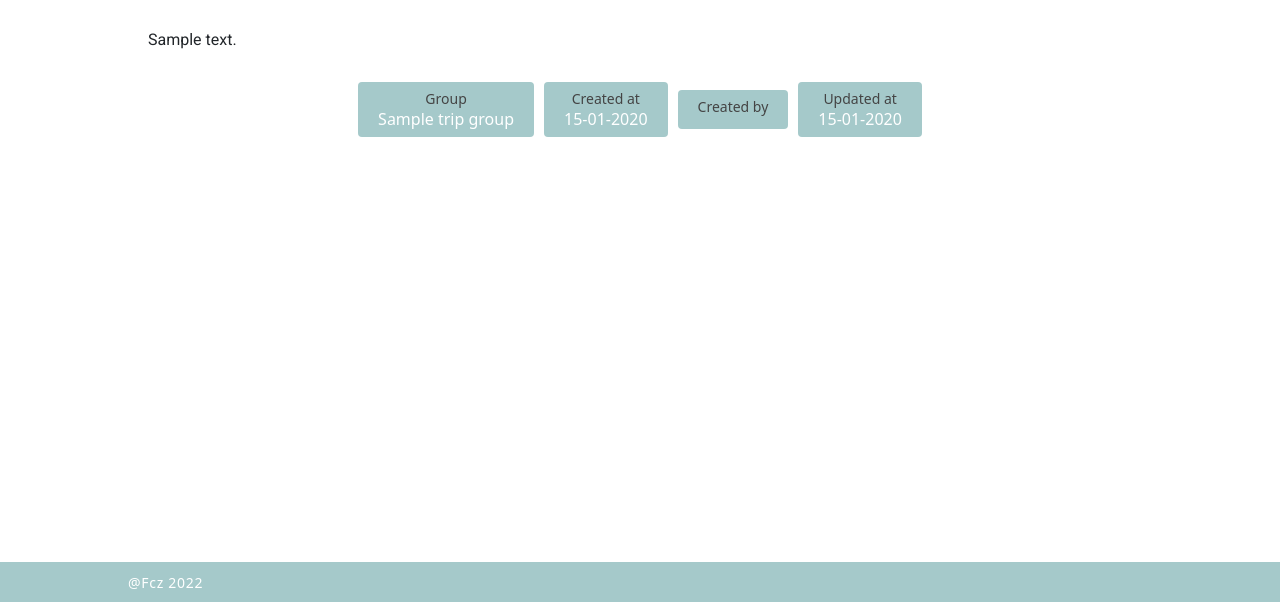
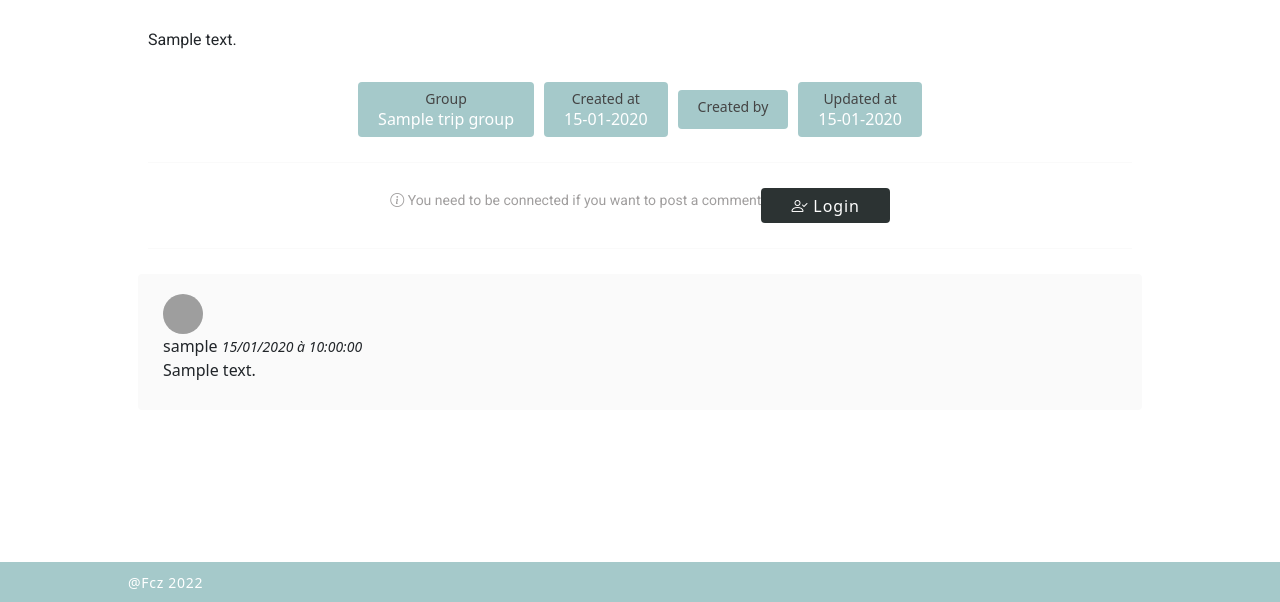
Before and after one commit to Drea-Fcz/snowtricks, a Symfony app: template templates/trick/show.html.twig in a window 1280 px wide. Shown: the part 198-800 px from the top of the page. Run offline with Twig, Linux system fonts and the light colour scheme; the template is opened without the code that fills it: most values are stand-ins (such as "Sample title", 1, 10 or a date in 2020); some libraries are stand-ins or nearby versions; some web fonts are replaced; grey boxes are pictures that could not be loaded.

Commit message:
#7 closed, trick detail and form

```diff
--- a/assets/styles/scss/components/_button.scss
+++ b/assets/styles/scss/components/_button.scss
@@ -9,7 +9,6 @@ button {
     min-height: 35px;
     border: none;
     cursor: pointer;
-    //text-transform: uppercase;
     letter-spacing: .9px;
     font-size: 1rem;
     font-weight: 400;
@@ -24,7 +23,7 @@ button {
         background-color: $pastel;
 
         &:hover {
-            box-shadow: 10px 10px 6px $blue;
+            box-shadow: 6px 6px 8px $blue;
         }
     }
 
@@ -37,7 +36,7 @@ button {
         }
 
         &:hover {
-            box-shadow: 10px 10px 6px $blue;
+            box-shadow: 6px 6px 8px $blue;
         }
     }
 
--- a/assets/styles/scss/templates/_trick.scss
+++ b/assets/styles/scss/templates/_trick.scss
@@ -112,6 +112,56 @@ main {
           }
         }
       }
+
+      .add-comment {
+        padding: 25px 10px;
+        display: flex;
+        flex-direction: row;
+        align-items: center;
+        justify-content: center;
+        border-top: 1px solid $broken-white;
+        border-bottom: 1px solid $broken-white;
+        margin: 25px 20px;
+
+        span {
+          color: $grey-light;
+          margin-bottom: 10px;
+          font-family: 'Roboto', sans-serif;
+          font-size: 14px;
+          font-weight: 400;
+          text-align: center;
+        }
+      }
+
+      .comments {
+        margin: 10px;
+
+        .card {
+          margin-bottom: 10px;
+
+          .card-title {
+            flex-direction: row;
+
+            img {
+              height: 40px;
+              max-width: 40px;
+              border-radius: 100%;
+              margin-right: 10px;
+            }
+          }
+
+          .block-action {
+            display: flex;
+            align-items: center;
+
+            a {
+              &:first-child {
+                margin-right: 10px;
+              }
+            }
+          }
+        }
+      }
     }
   }
 
--- a/src/Controller/TrickController.php
+++ b/src/Controller/TrickController.php
@@ -91,7 +91,7 @@ class TrickController extends AbstractController
             if ($new) {
                 return $this->redirectToRoute('_trick.list');
             } else {
-                return $this->redirectToRoute('trick_show', ['id' => $trick->getId()]);
+                return $this->redirectToRoute('trick_show', ['slug' => $trick->getSlug()]);
             }
 
 
@@ -121,7 +121,7 @@ class TrickController extends AbstractController
             $this->addFlash('error', "This trick doesn't  exist");
         }
 
-        return  $this->redirectToRoute('index');
+        return  $this->redirectToRoute('_trick.list');
     }
 
 
--- a/src/Entity/User.php
+++ b/src/Entity/User.php
@@ -6,6 +6,7 @@ use App\Repository\UserRepository;
 use Doctrine\Common\Collections\ArrayCollection;
 use Doctrine\Common\Collections\Collection;
 use Doctrine\ORM\Mapping as ORM;
+use Symfony\Component\Validator\Constraints as Assert;
 use Symfony\Bridge\Doctrine\Validator\Constraints\UniqueEntity;
 use Symfony\Component\Security\Core\User\PasswordAuthenticatedUserInterface;
 use Symfony\Component\Security\Core\User\UserInterface;
--- a/src/Form/RegistrationFormType.php
+++ b/src/Form/RegistrationFormType.php
@@ -22,7 +22,7 @@ class RegistrationFormType extends AbstractType
             ->add('username', null, [
                 'label' => 'Username',
                 'attr' => array(
-                    'placeholder' => 'Ex: JonDoe',
+                    'placeholder' => 'Ex: JonSnow',
                 )
             ])
             ->add('email', EmailType::class, [
--- a/src/Form/TrickFormType.php
+++ b/src/Form/TrickFormType.php
@@ -31,22 +31,25 @@ class TrickFormType extends AbstractType
             ->add('name', TextType::class, [
                 'label' => 'Name of the Tick *',
                 'help' => 'The figure name must be unique',
+                'required' => true,
                 'attr' => array(
                     'placeholder' => 'Ex: Nose Press'
                 )
             ])
             ->add('description', TextareaType::class, [
                 'label' => 'Description *',
+                'required' => true,
                 'attr' => array(
                     'placeholder' => 'Ex: A tail press is riding along a flat surface and switching your weight to your back leg while lifting your front leg slightly, which will then lift the front of the board. Whilst a nose press is the opposite, where the weight is shifted into the front.... '
                 )
             ])
             ->add('tripGroup', ChoiceType::class, [
                 'label' => 'Trick Group *',
+                'required' => true,
                 'choices' => $trickChoices
             ])
             ->add('trickMedia', CollectionType::class, [
-                'label' => false,
+                'entry_options' => ['label' => false],
                 'entry_type' => TrickMediaFormType::class,
                 'allow_add' => true,
                 'allow_delete' => true,
--- a/src/Service/TrickMediaService.php
+++ b/src/Service/TrickMediaService.php
@@ -15,9 +15,10 @@ class TrickMediaService
      * @param Trick $trick
      * @return bool|Trick
      */
-    public function checkAndAddMedia(Trick $trick): bool|Trick
+    public function checkAndAddMedia(Trick $trick, $medias): bool|Trick
     {
-        foreach ($trick->getTrickMedia() as $media) {
+        foreach ($medias['trickMedia'] as $media) {
+            dd($media);
             $isImg = $this->checkUrlType('https://live.staticflickr.com/7004/6769020405_e6ddfb7bf5_b.jpg');
             $media->setIsImage($isImg);
             $this->_em->persist($media);
--- a/templates/trick/show.html.twig
+++ b/templates/trick/show.html.twig
@@ -4,7 +4,7 @@
 
 {% block main %}
     <main class="trick-detail">
-                {% for type, messages in app.flashes %}
+        {% for type, messages in app.flashes %}
             {% for message in messages %}
                 <div class="{{ type }}">
                     <div>
@@ -99,6 +99,81 @@
                     </div>
                 {% endif %}
             </div>
+            <div class="add-comment">
+                {% if app.user %}
+                    <a href="#">
+                        <button class="small broken-white">
+                            <i class="bi bi-chat-text"></i>
+                            Add new comment
+                        </button>
+                    </a>
+                {% else %}
+                    <span>
+                        <i class="bi bi-info-circle"></i>
+                        You need to be connected if you want to post a comment
+                    </span>
+                    <a href="{{ path('app_login') }}">
+                        <button class="green">
+                            <i class="bi bi-person-check"></i>
+                            Login
+                        </button>
+                    </a>
+                {% endif %}
+            </div>
+            <div class="comments ">
+                {% if trick.comments|length == 0 %}
+                    <span>Il n'y a aucun commentaire</span>
+                {% else %}
+                    {% set render = true %}
+                    {% set showLoadMoreButton = true %}
+
+                    {% for i, comment in trick.comments %}
+                        {% if numberComments is defined and numberComments == i %}
+                            {% set render = false %}
+                        {% elseif numberComments is defined and numberComments >= trick.comments|length %}
+                            {% set showLoadMoreButton = false %}
+                        {% elseif numberComments is not defined and i == 5 %}
+                            {% set render = false %}
+                        {% endif %}
+
+                        {% if render %}
+                            <div class="card grey">
+                                <div class="card-title">
+                                    <img src="https://picsum.photos/200" alt="{{ comment.user.username }}">
+                                    <div>
+                                        <span class="medium">{{ comment.user.username }}</span>
+                                        <em class="small">{{ comment.createdAt | date('d/m/Y à H:i:s') }}</em>
+                                        <br>
+                                        <span>{{ comment.content }}</span>
+                                    </div>
+                                </div>
+
+                                {% if app.user and comment.user.username == app.user.username %}
+                                    <div class="block-action">
+                                        {# do somthing #}
+                                    </div>
+                                {% endif %}
+                            </div>
+                        {% endif %}
+                    {% endfor %}
+                {% endif %}
+
+                {% set newNumberComments = 0 %}
+                {% if numberComments is defined %}
+                    {% set newNumberComments = numberComments + 10 %}
+                {% else %}
+                    {% set newNumberComments = 10 %}
+                {% endif %}
+
+                {% if showLoadMoreButton is defined and showLoadMoreButton and trick.comments|length > 10 %}
+                    <a href="{{ path('trick_show_comments', { slug: trick.slug, numberComments: newNumberComments }) }}">
+                        <button class="small blue" id="load-more">
+                            <i class="bi bi-plus"></i>
+                            Voir plus de commentaires
+                        </button>
+                    </a>
+                {% endif %}
+            </div>
         </div>
     </main>
 {% endblock %}
```
Also changed, not shown: templates/trick/_form.html.twig (+14 -13 lines), templates/trick/index.html.twig (+14 -13 lines), public/build/app.css, public/js/app.js.
